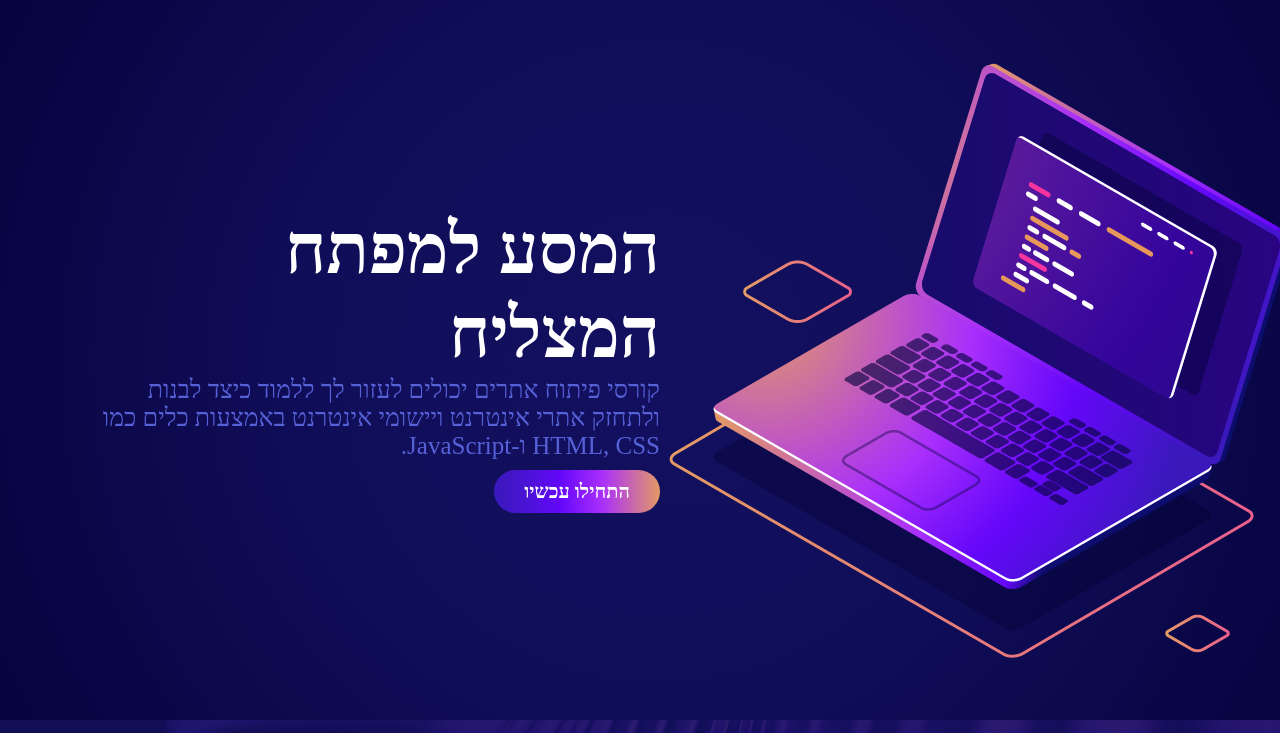
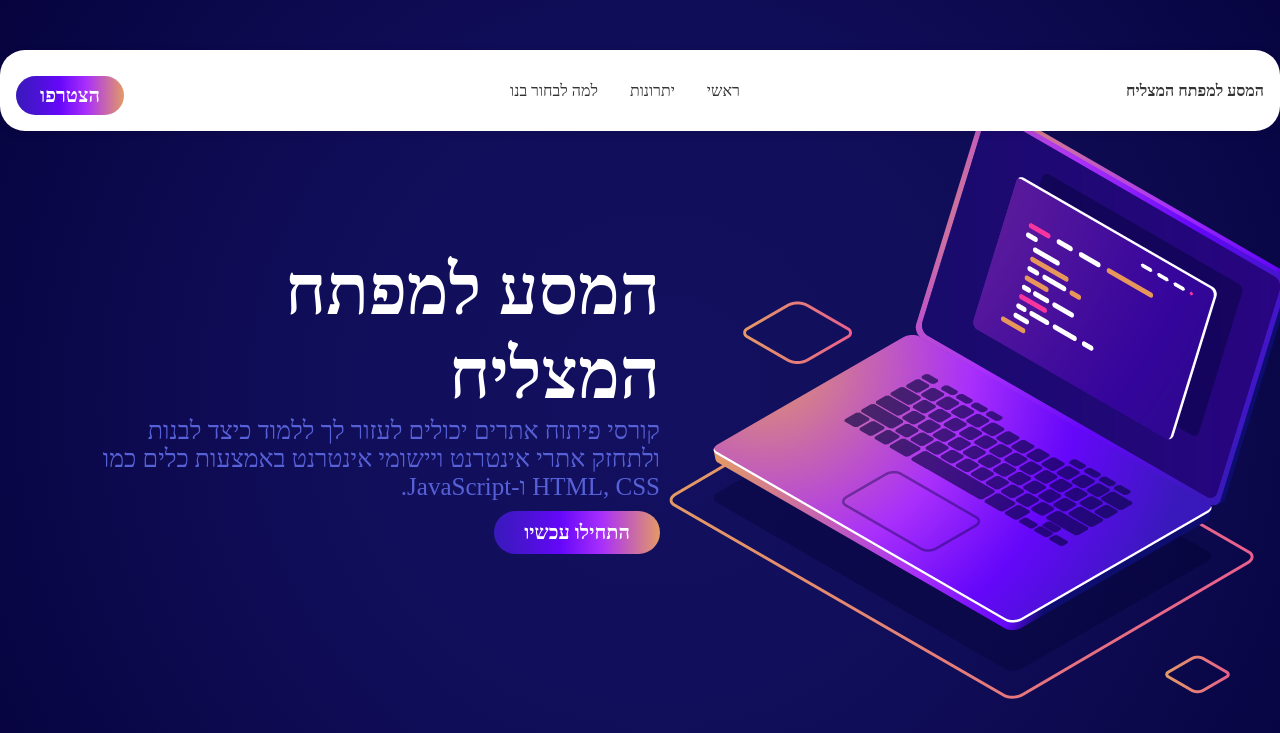
Before and after one commit to Suzana121/website-project-2025, a website: page client/homePage.html in a window 1280 px wide. Shown: the top 733 px of the page. Drawn offline with Linux system fonts and the light colour scheme; no server answers.

Commit message:
chanes with header

```diff
--- a/client/homePage.css
+++ b/client/homePage.css
@@ -8,13 +8,84 @@ head,body{
     margin: 0;
 
 }
+button{
+    margin-top:10px;
+    padding: 10px 30px 10px 30px;
+    border-radius: 25px;
+    border: 0;
+    color: #fff;
+    font-weight: 700;
+    font-size: 20px;
+    background: #E39A65;
+    background: linear-gradient(to left, #E39A65 0%, #A92FFB 35%, #6507FA 60%, #4B12D5 80%, #3919BB 100%);
+}
+
+.site-header {
+    position: sticky;
+    top: 0;
+    background-color: white;
+    padding: 1rem;
+    border-radius: 25px;
+    margin-top: 50px;
+    margin-bottom: -150px;
+    box-shadow: 0 2px 10px rgba(0, 0, 0, 0.1);
+    z-index: 9999;
+}
+
+.header-container {
+    display: flex;
+    justify-content: space-between;
+    align-items: center;
+
+    margin: 0 auto;
+
+}
+
+.main-nav ul {
+    display: flex;
+    list-style: none;
+    gap: 2rem;
+    margin: 0;
+    padding: 0;
+}
+
+.header-cta {
+    padding: 0.5rem 1.5rem;
+    border-radius: 20px;
+    border: none;
+    background-color: #6507fa;
+    color: white;
+    cursor: pointer;
+    transition: background-color 0.3s ease;
+}
+
+.header-cta:hover {
+    background-color: #a92ffb;
+}
+
+.logo {
+    text-decoration: none;
+    color: #333;
+    font-weight: bold;
+}
+
+.main-nav a {
+    text-decoration: none;
+    color: #333;
+}
+
+.main-nav a:hover {
+    color: #6507fa;
+}
+
 
 /*Hero section*/
 .hero_class{
+    z-index: 1;
     display: flex;
     flex-direction: row-reverse;
     align-items: center;
-    height: 85vh;
+    height: 100vh;
     width: 100%;
     padding: 20px;
     background: #131060;
@@ -47,28 +118,21 @@ head,body{
     font-size: 25px;
 
 }
+.hero_b{
+    align-self: flex-end;
 
-.hero_b{
-    margin-top:10px;
-    padding: 10px 30px 10px 30px;
-    align-self: flex-end;
-    border-radius: 25px;
-    border: 0;
-    color: #fff;
-    font-weight: 700;
-    font-size: 20px;
-    background: #E39A65;
-    background: linear-gradient(to left, #E39A65 0%, #A92FFB 35%, #6507FA 60%, #4B12D5 80%, #3919BB 100%);
 }
 
-/*strength section*/
+
+
+/*sec 2 */
 .strengths_c{
     padding-top: 150px;
     display: flex;
     flex-direction: column;
     align-items: center;
     justify-content: center;
-    height: 75vh;
+    height:100vh;
     width: 100%;
     padding: 20px;
     gap:40px;
@@ -86,7 +150,7 @@ head,body{
     flex-direction: column;
     align-items: center;
 }
-.strengths_h{
+h2{
     color:white;
     font-size: 45px;
 }
@@ -118,3 +182,20 @@ head,body{
     color: #d1cfff;
     text-align: center;
 }
+
+/*sec 3*/
+.why-us{
+    display: flex;
+    flex-direction: column;
+    align-items: center;
+    justify-content: center;
+    height: 100vh;
+    background-color: #06033E;
+    gap:25px;
+}
+.why-us-txt{
+    color:white;
+    font-size: 25px;
+    text-align: center;
+    width:50%;
+}
--- a/client/homePage.html
+++ b/client/homePage.html
@@ -7,7 +7,20 @@
     <link rel="stylesheet" href="homePage.css">
 </head>
 <body>
-    <div class="hero_class">
+    <header class="site-header" dir="rtl">
+        <div class="header-container">
+            <a class="logo" href="#sec1">המסע למפתח המצליח</a>
+            <nav class="main-nav" aria-label="תפריט ראשי">
+                <ul>
+                    <li><a href="#sec1">ראשי</a></li>
+                    <li><a href="#sec2">יתרונות</a></li>
+                    <li><a href="#sec3">למה לבחור בנו</a></li>
+                </ul>
+            </nav>
+            <button class="header-cta" onclick="location.href='#sec3'">הצטרפו</button>
+        </div>
+    </header>
+    <div class="hero_class" id="sec1">
         <div class="right_container">
             <img src="assets/laptop.png" alt="">
         </div>
@@ -21,9 +34,9 @@
             <button class="hero_b">התחילו עכשיו</button>
         </div>
     </div>
-    <div class="strengths_c">
+    <div class="strengths_c" id="sec2">
         <div class="strengths-headings">
-            <h2 class="strengths_h">
+            <h2>
                     שדרגו את קריירת המתכנתים שלכם
             </h2>
             <p class="strengths_p">
@@ -69,6 +82,11 @@
             </div>
         </div>
     </div>
+    <div class="why-us" id="sec3">
+        <h2>למה לך לקחת את הקורסים שלנו?</h2>
+        <p class="why-us-txt">הקורסים שלנו תוכננו ונבנו בקפידה כדי להבטיח את המסלול היעיל והטוב ביותר עבורך. אנו משלבים הסברים מעמיקים ושיטות עבודה ייחודיות, שלא תמצאו בשום מקור לימוד אחר, ומבטיחים הצלחה והבנה מלאה.</p>
+        <button class="why-us-b">למה אתם מחכים?</button>
+    </div>
 
 
     <script src="main.js" defer></script>
```
